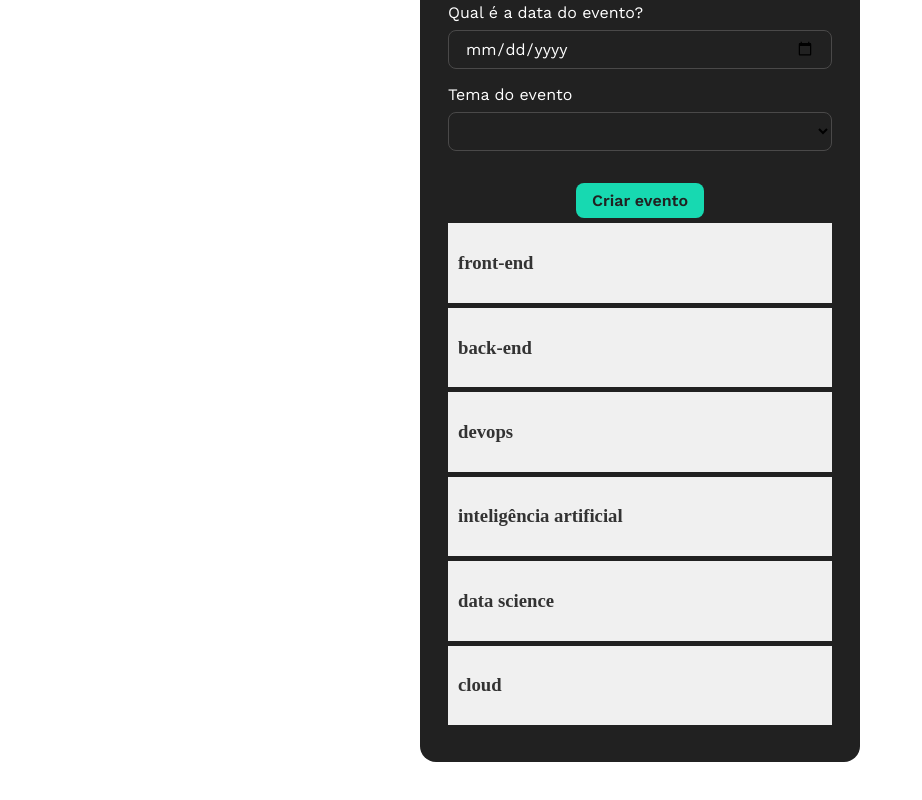
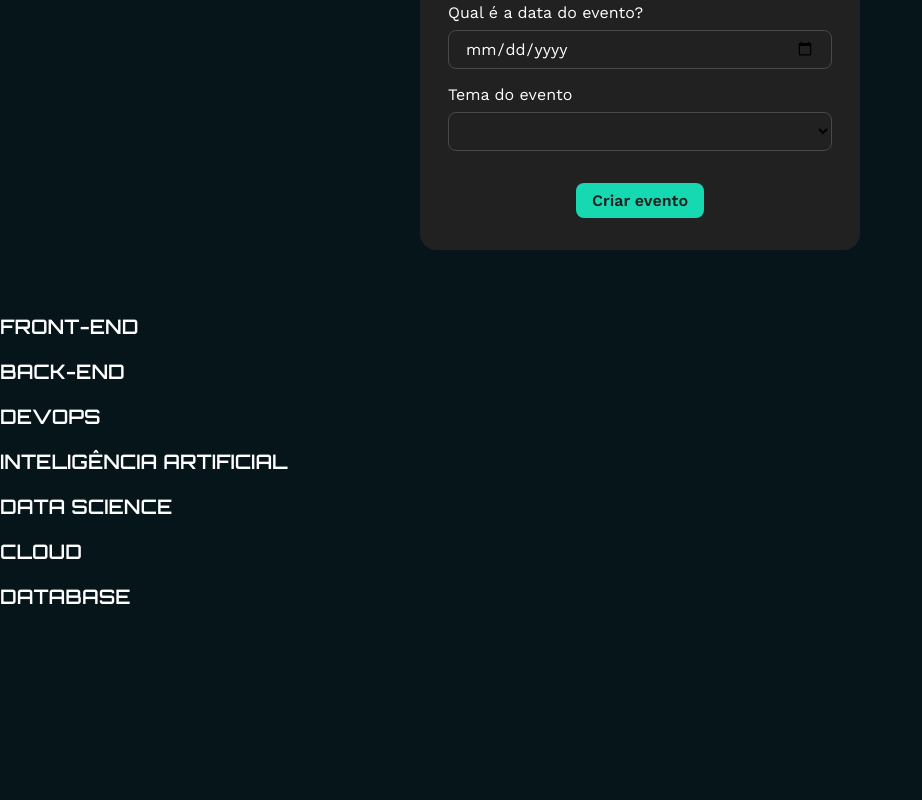
Before and after one commit to denisiorodrigues/eventos, a React (Vite) app: page / in a window 1280 px wide. Shown: the part 914-1714 px from the top of the page, without its empty margins (0-922 px from the left). After the commit the page ends 1543 px from the top, so only its background shows below. Built offline with nearby package versions, Linux system fonts and the light colour scheme.

Commit message:
estilizando as sessoes de temas

```diff
--- a/index.html
+++ b/index.html
@@ -1,20 +1,20 @@
 <!doctype html>
 <html lang="en">
-
   <head>
     <meta charset="UTF-8" />
     <link rel="icon" type="image/svg+xml" href="/vite.svg" />
     <meta name="viewport" content="width=device-width, initial-scale=1.0" />
     <title>eventos</title>
-  <link rel="preconnect" href="https://fonts.googleapis.com">
-  <link rel="preconnect" href="https://fonts.gstatic.com" crossorigin>
-  <link href="https://fonts.googleapis.com/css2?family=Work+Sans:ital,wght@0,100..900;1,100..900&display=swap"
-    rel="stylesheet">
+    <link rel="preconnect" href="https://fonts.googleapis.com" />
+    <link rel="preconnect" href="https://fonts.gstatic.com" crossorigin />
+    <link
+      href="https://fonts.googleapis.com/css2?family=Orbitron:wght@400..900&family=Work+Sans:ital,wght@0,100..900;1,100..900&display=swap"
+      rel="stylesheet"
+    />
   </head>
 
   <body>
     <div id="root"></div>
     <script type="module" src="/src/main.jsx"></script>
   </body>
-
 </html>
--- a/src/App.css
+++ b/src/App.css
@@ -10,14 +10,3 @@ header {
   display: flex;
   justify-content: center;
 }
-
-h3 {
-  font-family: 'Arial, sans-serif';
-  color: #333;
-}
-
-.tema-section {
-  background-color: #f0f0f0;
-  padding: 10px;
-  margin: 5px 0;
-}
--- a/src/App.jsx
+++ b/src/App.jsx
@@ -1,8 +1,18 @@
 import './App.css'
 import { FormularioDeEvento } from './components/FormularioDeEvento'
 import { Banner } from './components/Banner'
+import { Tema } from './components/Tema'
 
 function App() {
+  const temas = [
+    { id: 1, nome: "front-end" },
+    { id: 2, nome: "back-end" },
+    { id: 3, nome: "devops" },
+    { id: 4, nome: "inteligência artificial" },
+    { id: 5, nome: "data science" },
+    { id: 6, nome: "cloud" },
+    { id: 7, nome: "database" },
+  ];
 
   return (
     <>
@@ -10,13 +20,17 @@ function App() {
         <header>
           <img src="/logo.png" alt="App evento logo" />
         </header>
+        <Banner />
+        <FormularioDeEvento />
 
-        <Banner />
-
-        <FormularioDeEvento />
+        {temas.map((tema) => (
+          <section key={tema.id} className="tema-section">
+            <Tema tema={tema} />
+          </section>
+        ))}
       </main>
     </>
-  )
+  );
 }
 
 export default App
--- a/src/components/FormularioDeEvento/index.jsx
+++ b/src/components/FormularioDeEvento/index.jsx
@@ -6,25 +6,21 @@ import { Label } from "../Label";
 import { CampoDeEntrada } from "../CampoDeEntrada";
 import { ListaSuspensa } from "../ListaSuspensa";
 import { Botao } from "../Botao";
-import { Tema } from "../Tema";
 
 export function FormularioDeEvento() {
-  const temas = [
-    { id: 1, nome: "front-end" },
-    { id: 2, nome: "back-end" },
-    { id: 3, nome: "devops" },
-    { id: 4, nome: "inteligência artificial" },
-    { id: 5, nome: "data science" },
-    { id: 6, nome: "cloud" },
-  ];
 
   return (
+    <>
       <form className="form-evento" action="">
         <TituloFormulario>Preencha para criar um evento</TituloFormulario>
         <div className="campos">
           <CampoDeFormulario>
             <Label htmlFor="nome">Qual é o nome do evento?</Label>
-          <CampoDeEntrada type="text" id="nome" placeholder="Summer dev hits" />
+            <CampoDeEntrada
+              type="text"
+              id="nome"
+              placeholder="Summer dev hits"
+            />
           </CampoDeFormulario>
           <CampoDeFormulario>
             <Label htmlFor="dataEvento">Qual é a data do evento?</Label>
@@ -42,24 +38,9 @@ export function FormularioDeEvento() {
         <div className="acoes">
           <Botao>Criar evento</Botao>
         </div>
-      <section className="tema-section">
-        <Tema tema={temas[0]} />
-      </section>
-      <section className="tema-section">
-        <Tema tema={temas[1]} />
-      </section>
-      <section className="tema-section">
-        <Tema tema={temas[2]} />
-      </section>
-      <section className="tema-section">
-        <Tema tema={temas[3]} />
-      </section>
-      <section className="tema-section">
-        <Tema tema={temas[4]} />
-      </section>
-      <section className="tema-section">
-        <Tema tema={temas[5]} />
-      </section>
       </form>
+
+
+    </>
   );
 }
--- a/src/components/Tema/index.jsx
+++ b/src/components/Tema/index.jsx
@@ -1,5 +1,5 @@
+import './tema.estilos.css'
+
 export function Tema({tema}) {
-    return (
-        <h3>{tema.nome}</h3>
-    )
+    return <h3 className="titulo-tema">{tema.nome}</h3>;
 }
--- /dev/null
+++ b/src/components/Tema/tema.estilos.css
@@ -0,0 +1,9 @@
+.titulo-tema {
+    color: #fff;
+    font-family: "Orbitron", sans-serif;
+    font-weight: 600;
+    font-size: 20px;
+    line-height: 125%;
+    letter-spacing: 10%;
+    text-transform: uppercase;
+}
--- a/src/index.css
+++ b/src/index.css
@@ -2,71 +2,7 @@
   font-family: 'Work Sans', sans-serif;
 }
 
-/* :root {
-  font-family: system-ui, Avenir, Helvetica, Arial, sans-serif;
-  line-height: 1.5;
-  font-weight: 400;
-
-  color-scheme: light dark;
-  color: rgba(255, 255, 255, 0.87);
-  background-color: #242424;
-
-  font-synthesis: none;
-  text-rendering: optimizeLegibility;
-  -webkit-font-smoothing: antialiased;
-  -moz-osx-font-smoothing: grayscale;
-}
-
-a {
-  font-weight: 500;
-  color: #646cff;
-  text-decoration: inherit;
-}
-a:hover {
-  color: #535bf2;
-}
 
 body {
-  margin: 0;
-  display: flex;
-  place-items: center;
-  min-width: 320px;
-  min-height: 100vh;
+  background-color: #06151A;
 }
-
-h1 {
-  font-size: 3.2em;
-  line-height: 1.1;
-}
-
-button {
-  border-radius: 8px;
-  border: 1px solid transparent;
-  padding: 0.6em 1.2em;
-  font-size: 1em;
-  font-weight: 500;
-  font-family: inherit;
-  background-color: #1a1a1a;
-  cursor: pointer;
-  transition: border-color 0.25s;
-}
-button:hover {
-  border-color: #646cff;
-}
-button:focus,
-button:focus-visible {
-  outline: 4px auto -webkit-focus-ring-color;
-}
-
-@media (prefers-color-scheme: light) {
-  :root {
-    color: #213547;
-    background-color: #ffffff;
-  }
-  a:hover {
-    color: #747bff;
-  }
-  button {
-    background-color: #f9f9f9;
-  }
-} */
```
Lines whose indentation alone changed are shown as unchanged.
